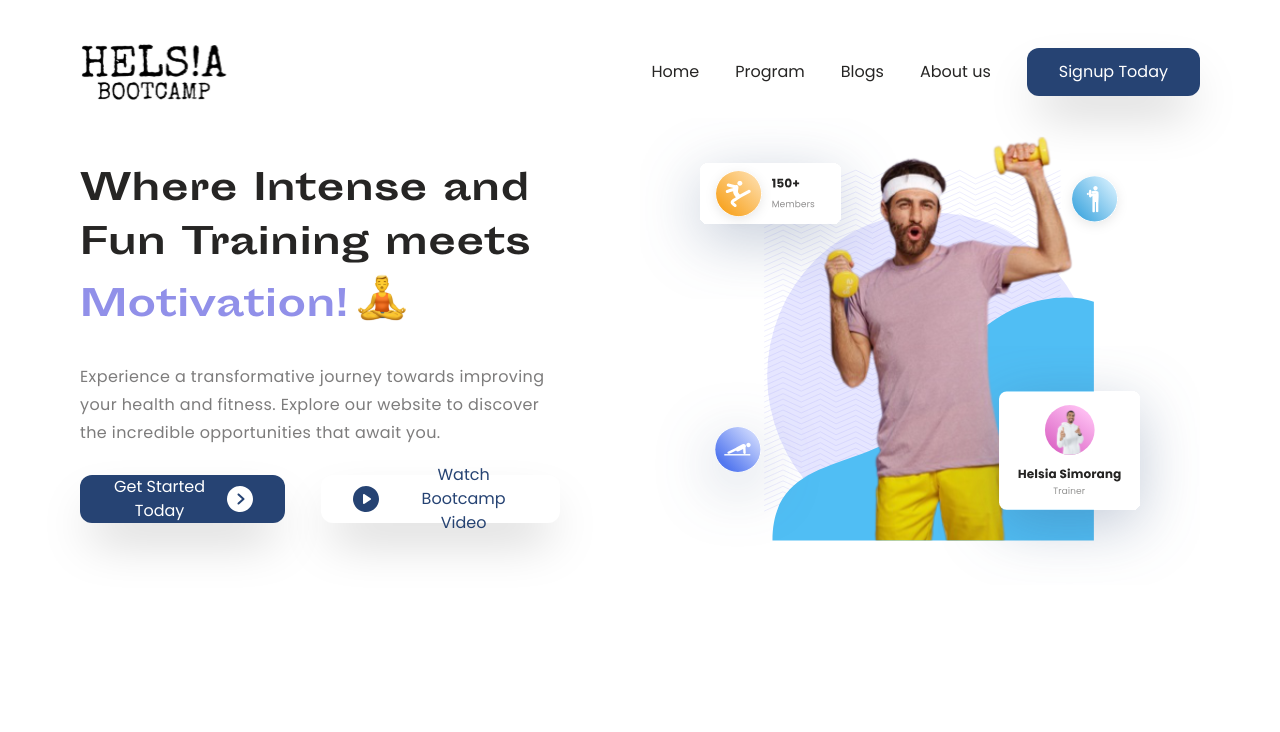
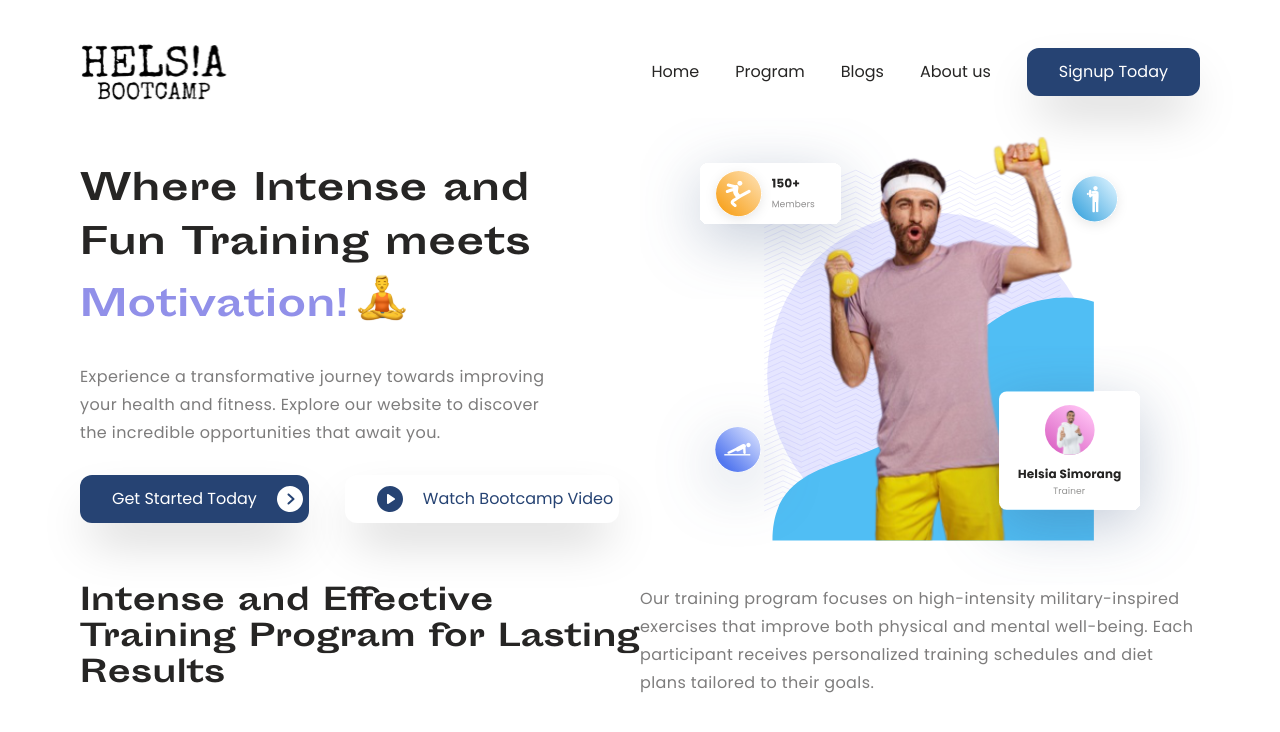
Before and after one commit to sohanemon/helsia-bootcamp, a Next.js app: page / in a window 1280 px wide. Shown: the top 732 px of the page. Built offline with nearby package versions, Linux system fonts and the light colour scheme.

Commit message:
Jun 14, 2023, 11:12 PM

```diff
--- /dev/null
+++ b/src/app/intense-&-effective.tsx
@@ -0,0 +1,18 @@
+import GrayText from '@/components/ui/gray-text';
+import Heading from '@/components/ui/heading';
+
+export default function IntenseEffective() {
+  return (
+    <div className='grid grid-cols-2'>
+      <Heading>
+        Intense and Effective Training Program for Lasting Results
+      </Heading>
+      <GrayText>
+        Our training program focuses on high-intensity military-inspired
+        exercises that improve both physical and mental well-being. Each
+        participant receives personalized training schedules and diet plans
+        tailored to their goals.
+      </GrayText>
+    </div>
+  );
+}
--- a/src/app/page.tsx
+++ b/src/app/page.tsx
@@ -1,9 +1,11 @@
 import Cta from '@/components/cta';
+import IntenseEffective from './intense-&-effective';
 
 export default function Home() {
   return (
     <main>
-      <Cta />{' '}
+      <Cta />
+      <IntenseEffective />
     </main>
   );
 }
--- a/src/components/ui/button.tsx
+++ b/src/components/ui/button.tsx
@@ -9,7 +9,7 @@ export default function Button({
   return (
     <button
       className={cn(
-        'h-12 bg-themeBlue rounded-xl flex items-center gap-5 shadow-2xl text-white px-8',
+        'h-12 bg-themeBlue rounded-xl whitespace-nowrap flex items-center gap-5 shadow-2xl text-white px-8',
         { 'bg-white text-themeBlue': white },
         className
       )}
--- a/src/components/ui/heading.tsx
+++ b/src/components/ui/heading.tsx
@@ -9,7 +9,7 @@ export default function Heading({
   return (
     <h1
       className={cn(
-        'text-themeText-dark font-bold font-grot ',
+        'text-themeText-dark text-3xl font-bold font-grot ',
         { 'text-4xl leading-normal': cta },
         className
       )}
```
